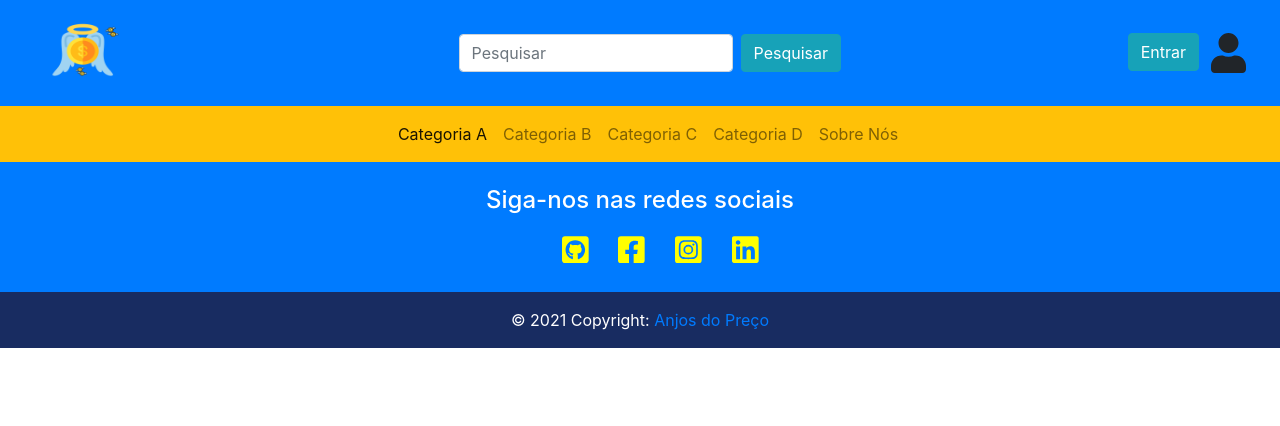
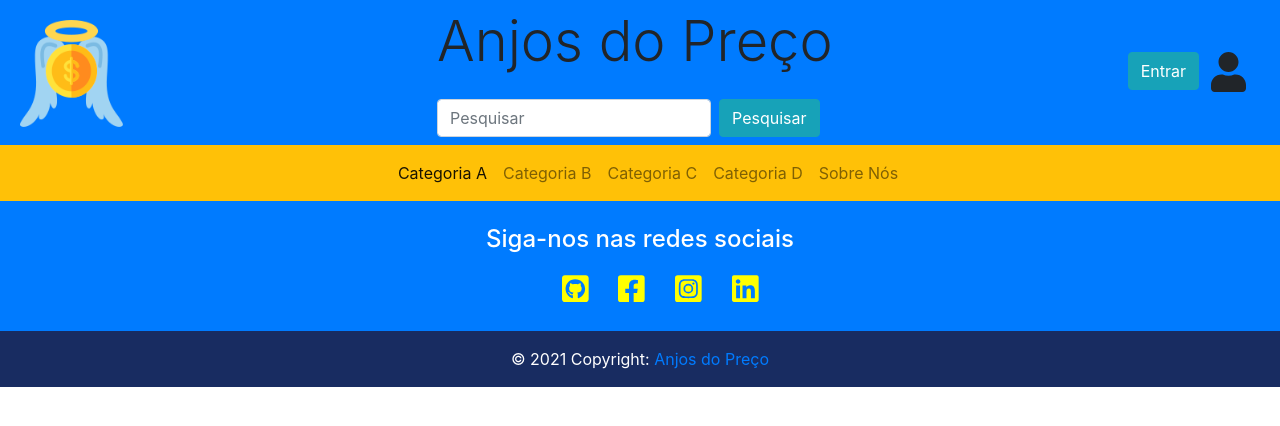
Before and after one commit to EnzoFulaneto/anjosDoPreco-FrontEnd, an Angular app in the folder anjosDoPreco/: page / in a window 1280 px wide. Shown: the top 426 px of the page. Built offline with nearby package versions, Linux system fonts and the light colour scheme.

Commit message:
Alterações no menu | Logo | Nome proj|

```diff
--- a/anjosDoPreco/src/app/header-footer/header-footer.component.html
+++ b/anjosDoPreco/src/app/header-footer/header-footer.component.html
@@ -1,13 +1,17 @@
         <nav class="navbar navbar-light bg-primary">
             <!--Logo-->
             <a class="navbar-brand" href="#">
-            <img src="../../assets/img/WingMoney.png" width="140" height="80" alt="">
+            <img src="../../assets/img/money.png" width="110" height="116" alt="">
             </a>
 
             <!--Barra de Pesquisa-->
+
             <form class="form-inline mr-auto ml-auto">
-                <input class="form-control" type="search" placeholder="Pesquisar" aria-label="Pesquisar">
-                <button class="btn btn-info ml-2 my-2 my-sm-0" type="submit">Pesquisar</button>
+                <fieldset>
+                    <legend class="display-4 mb-4 scheduler-border text-center">Anjos do Preço</legend>
+                    <input class="form-control mr-auto ml-auto " type="search" placeholder="Pesquisar" aria-label="Pesquisar">
+                    <button class="btn btn-info ml-2 my-2 my-sm-0" type="submit">Pesquisar</button>
+               </fieldset>
             </form>
 
             <!--Login-->
@@ -15,13 +19,14 @@
                 <div class="col-6">
                     <button class="btn btn-info">Entrar</button>
                 </div>
-                <div class="col-6">
+                <div class="col-6 ">
                     <a><i class="fas fa-user" style="font-size: 40px;"></i></a>
+
                 </div>
             </div>
         </nav>
 
-        <nav class="navbar navbar-expand-lg navbar-light bg-warning ">
+        <nav class="navbar navbar-expand-lg navbar-light bg-warning">
             <a class="navbar-brand" href="#"></a>
             <button class="navbar-toggler" type="button" data-toggle="collapse" data-target="#conteudoNavbarSuportado" aria-controls="conteudoNavbarSuportado" aria-expanded="false" aria-label="Alterna navegação">
                 <span class="navbar-toggler-icon"></span>
@@ -61,7 +66,7 @@
                 </div>
             </div>
             <div class="row">
-                <div class="col-md-12 d-flex justify-content-center">
+                <div class="col-md-12 d-flex justify-content-center mr-auto ml-auto">
                     <ul class="social-network">
                         <li>
                             <a href="" target="_blank" class=""><i class="fab fa-lg fa-github-square"></i></a>
```
Also changed, not shown: anjosDoPreco/src/assets/img/WingMoney.png, anjosDoPreco/src/assets/img/money.png (added).
